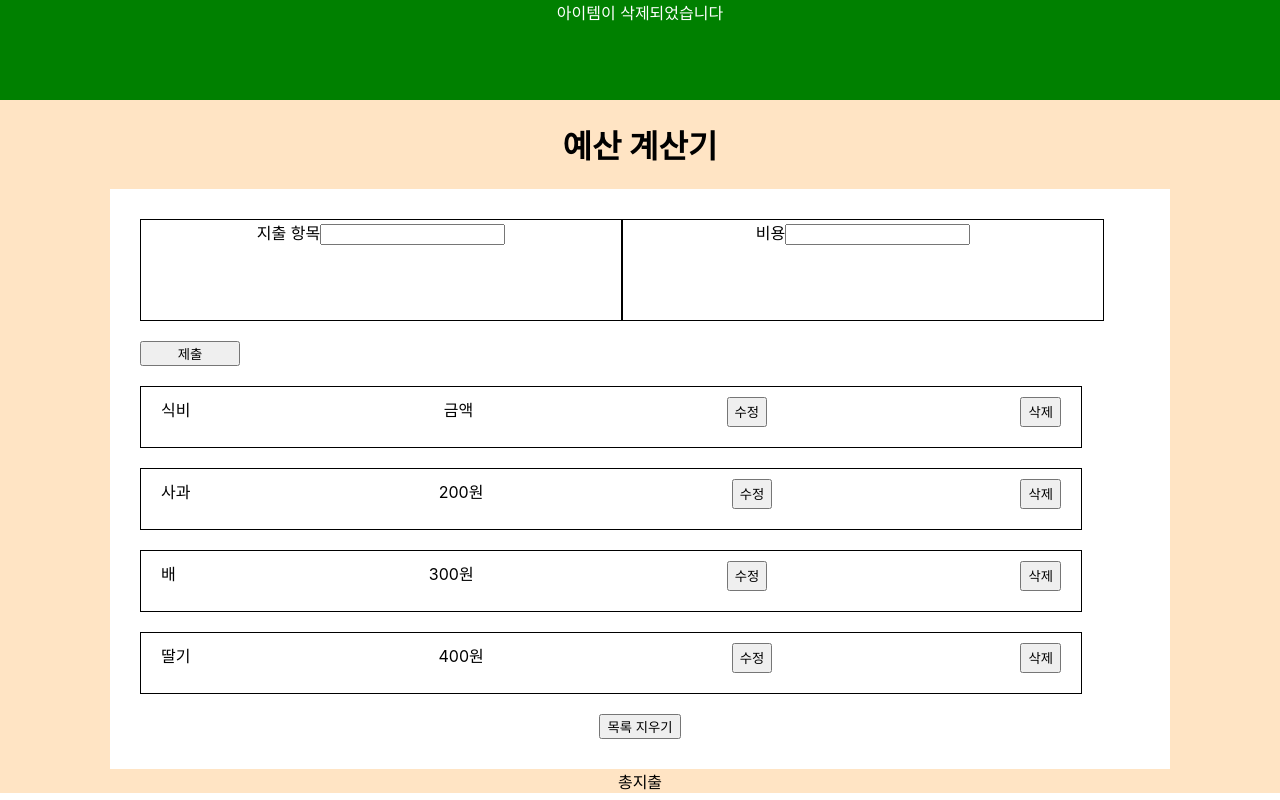
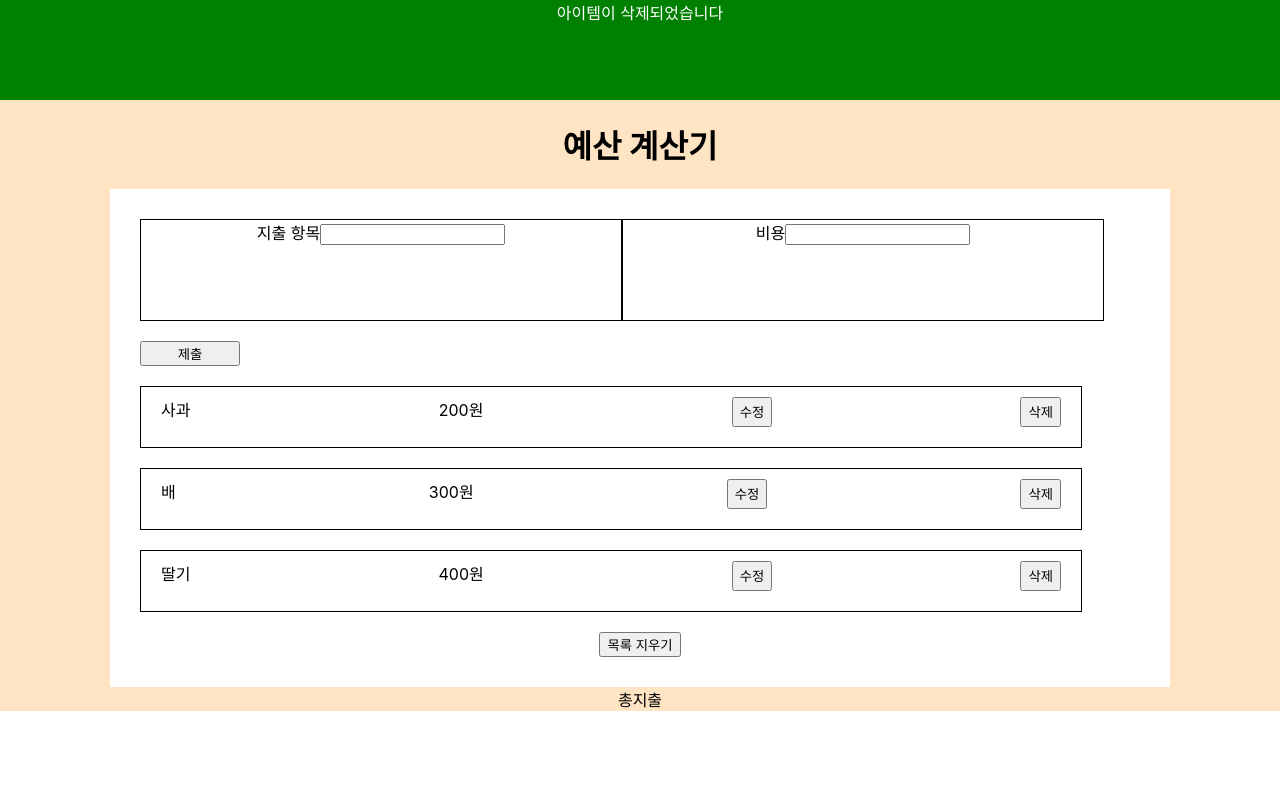
Before and after one commit to prac2317/goorm-react-1-crud-app, a React (Create React App) app: page / in a window 1280 px wide. Built offline with nearby package versions, Linux system fonts and the light colour scheme.

Commit message:
삭제 기능

```diff
--- a/src/App.js
+++ b/src/App.js
@@ -48,6 +48,16 @@ function App() {
     console.log(item);
   };
 
+  const expenseDelete = (id) => {
+    console.log('delete 작동했는지');
+    // setItem과 id 활용해서 해당 객체 찾고, 삭제해주기
+    const index = item.findIndex((item) => item.id === id);
+    console.log(index);
+    const newItem = [...item];
+    newItem.splice(index, 1);
+    setItem(newItem);
+  };
+
   return (
     <div className="App">
       <div className="message-box">아이템이 삭제되었습니다</div>
@@ -69,18 +79,17 @@ function App() {
           </button>
         </div>
         <div className="list-container">
-          <div className="expense">
-            <div>식비</div>
-            <div>금액</div>
-            <button className="icon-btn">수정</button>
-            <button className="icon-btn">삭제</button>
-          </div>
           {item.map((item) => (
             <div key={item.id} className="expense">
               <div>{item.expenseName}</div>
               <div>{item.expenseCost}</div>
               <button className="icon-btn">수정</button>
-              <button className="icon-btn">삭제</button>
+              <button
+                className="icon-btn"
+                onClick={() => expenseDelete(item.id)}
+              >
+                삭제
+              </button>
             </div>
           ))}
           <button className="delete-btn">목록 지우기</button>
```
